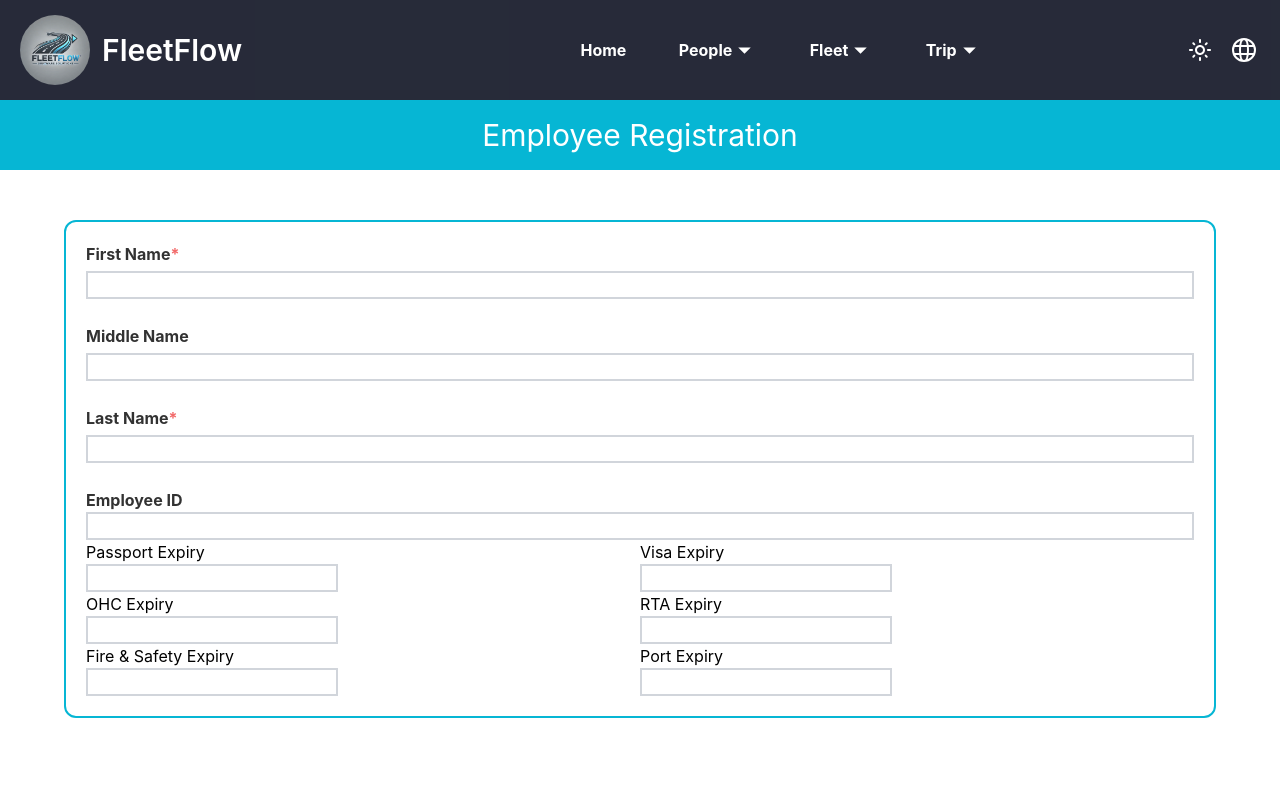
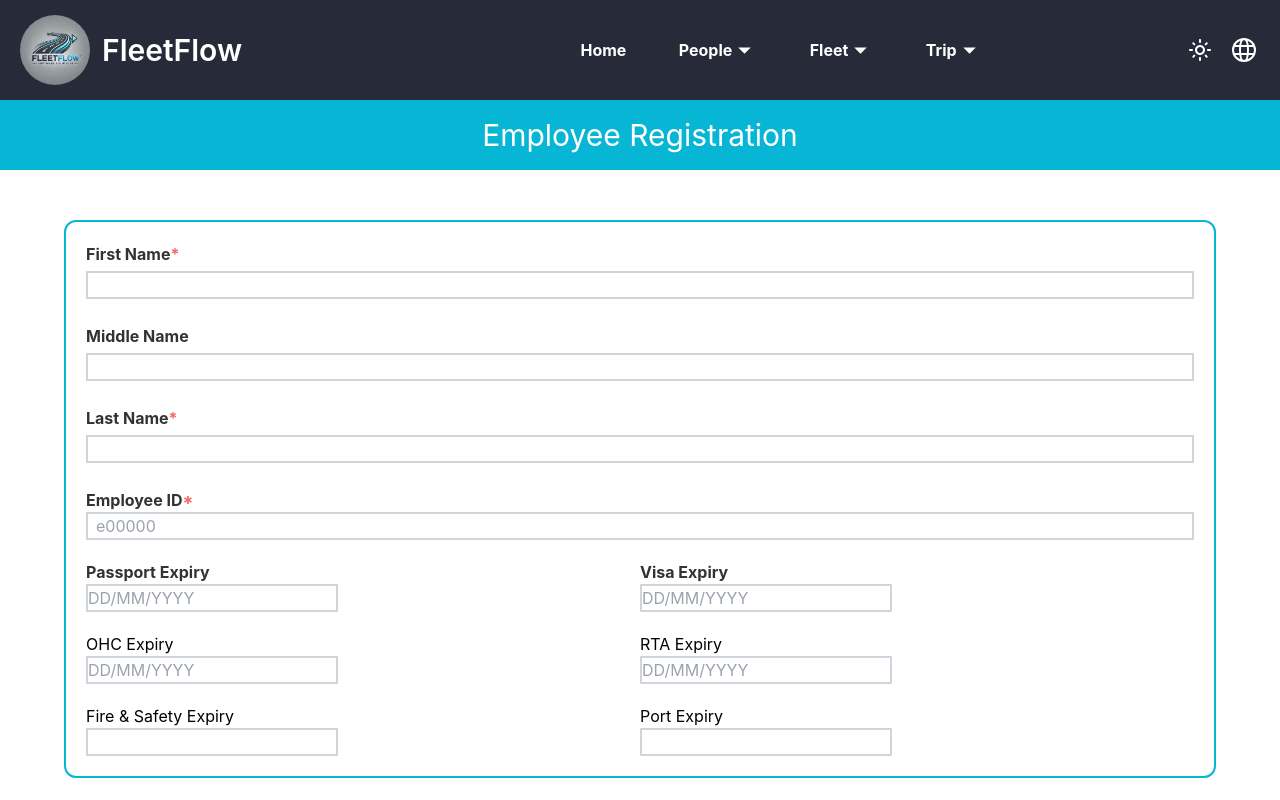
Before and after one commit to mohammedansarusman/analogistics, a React (Create React App) app: page /people/register in a window 1280 px wide. Built offline with nearby package versions, Linux system fonts and the light colour scheme.

Commit message:
expiry validation under process, f&i and port field is pending

```diff
--- /dev/null
+++ b/src/Components/CustomHooks/useDateValidity.js
@@ -0,0 +1,5 @@
+export const useDateValidity = (date) => {
+  if (date === null) {
+    return "Date should not be empty.";
+  }
+};
--- /dev/null
+++ b/src/Components/CustomHooks/useIdValidity.js
@@ -0,0 +1,14 @@
+export const useIdValidity = (empId)=>{
+    if(empId>6){
+        return "Employee ID should not exceed 6 digits.";
+    }
+    else if(empId.trim() === ""){
+        return "Employee ID should not be empty.";
+    }
+    else if(!/^[e][0-9]{5}$/.test(empId)){
+        return "Employee ID should start with 'e' followed by exactly 5 digits.";
+    }
+    else{
+        return "";
+    }
+}
--- a/src/Components/DatePickerOHCRTA.js
+++ b/src/Components/DatePickerOHCRTA.js
@@ -1,43 +1,15 @@
+
 import React from "react";
-import DatePicker from "react-datepicker";
-import "react-datepicker/dist/react-datepicker.css";
-import { useState } from "react";
 
+import RegisterOHCExpiry from "./RegisterOHCExpiry";
+import RegisterRTAExpiry from "./RegisterRTAExpiry";
 const DatePickerOHCRTA = () => {
-  const [selectedDateOHC, setSelectedDateOHC] = useState(null);
-  const [selectedDateRTA, setSelectedDateRTA] = useState(null);
-  const handleDateChangeOHC = (date) => {
-    setSelectedDateOHC(date);
-  };
 
-  const handleDateChangeRTA = (date) => {
-    setSelectedDateRTA(date);
-  };
   return (
     <div className="w-full flex flex-col items-start">
       <div className="flex w-full">
-        <div className="flex flex-col items-start w-1/2">
-          <label for="ohcExpiry" className="">
-            OHC Expiry
-          </label>
-          <DatePicker
-            selected={selectedDateOHC}
-            onChange={handleDateChangeOHC}
-            dateFormat="dd-MM-yyyy"
-            className=" text-black border-2 border-gray-300"
-          />
-        </div>
-        <div className="flex flex-col items-start w-1/2">
-          <label for="rtaExpiry" className="">
-            RTA Expiry
-          </label>
-          <DatePicker
-            selected={selectedDateRTA}
-            onChange={handleDateChangeRTA}
-            dateFormat="dd-MM-yyyy"
-            className=" text-black border-2 border-gray-300"
-          />
-        </div>
+        <RegisterOHCExpiry />
+        <RegisterRTAExpiry />
       </div>
     </div>
   );
--- a/src/Components/DatePickerPassVisa.js
+++ b/src/Components/DatePickerPassVisa.js
@@ -1,46 +1,15 @@
 import React from "react";
-import DatePicker from "react-datepicker";
-import "react-datepicker/dist/react-datepicker.css";
-import { useState } from "react";
+import RegisterPassportExpiry from "./RegisterPassportExpiry";
+import RegisterVisaExpiry from "./RegisterVisaExpiry";
 
 const DatePickerPassVisa = () => {
-  const [selectedDatePassport, setSelectedDatePassport] = useState(null);
-  const [selectedDateVisa, setSelectedDateVisa] = useState(null);
-
-  const handleDateChange = (date) => {
-    setSelectedDatePassport(date);
-  };
-  const handleDateChangeVisa = (date) => {
-    setSelectedDateVisa(date);
-  };
   return (
     <div className="w-full flex flex-col items-start">
       <div className="flex w-full">
-        <div className="flex flex-col items-start w-1/2">
-          <label for="passExpiry" className="">
-            Passport Expiry
-          </label>
-          <DatePicker
-            selected={selectedDatePassport}
-            onChange={handleDateChange}
-            dateFormat="dd-MM-yyyy"
-            className=" text-black border-2 border-gray-300"
-          />
-        </div>
-        <div className="flex flex-col items-start w-1/2">
-          <label for="visaExpiry" className="">
-            Visa Expiry
-          </label>
-          <DatePicker
-            selected={selectedDateVisa}
-            onChange={handleDateChangeVisa}
-            dateFormat="dd-MM-yyyy"
-            className=" text-black border-2 border-gray-300"
-          />
-        </div>
+        <RegisterPassportExpiry />
+        <RegisterVisaExpiry />
       </div>
     </div>
   );
 };
-
 export default DatePickerPassVisa;
--- a/src/Components/PeopleRegister.js
+++ b/src/Components/PeopleRegister.js
@@ -1,4 +1,4 @@
-import React, { useState } from "react";
+import React from "react";
 import { changeBar } from "../Store/navigationSlice";
 import { useDispatch } from "react-redux";
 // import { addDays, isWeekend } from 'date-fns'
@@ -8,6 +8,7 @@ import DatePickerFirePort from "./DatePickerFirePort";
 import RegisterName from "./RegisterName";
 import RegisterMiddleName from "./RegisterMiddleName";
 import RegisterLastName from "./RegisterLastName";
+import RegisterEmployeId from "./RegisterEmployeId";
 
 const PeopleRegister = () => {
   const dispatch = useDispatch();
@@ -25,17 +26,8 @@ const PeopleRegister = () => {
           <RegisterMiddleName />
           {/* Laste Name field */}
           <RegisterLastName />
-          <div className="w-full flex flex-col items-start">
-            <label htmlFor="empid" className="block font-bold opacity-80">
-              Employee ID
-            </label>
-            <input
-              type="text"
-              id="empid"
-              name="empid"
-              className="block w-full text-black border-2 border-gray-300 pl-2"
-            />
-          </div>
+          {/* Employee id field */}
+          <RegisterEmployeId />
           {/* passport and visa expiry date picker component */}
           <DatePickerPassVisa />
           {/* OHC and RTA expiry */}
--- /dev/null
+++ b/src/Components/RegisterEmployeId.js
@@ -0,0 +1,37 @@
+import React,{useState} from "react";
+import { useIdValidity } from "./CustomHooks/useIdValidity";
+
+const RegisterEmployeId = () => {
+    const [empId, setEmpId] = useState("");
+    const [interactedName, setInteractedName] = useState(false);
+    const message = useIdValidity(empId);
+    const handleId = (e) => {
+        setEmpId(e.target.value);
+    };
+    const handleBlur = () => {
+        setInteractedName(true);
+    };
+
+  return (
+    <div className="w-full flex flex-col items-start">
+      <label htmlFor="empid" className="block font-bold opacity-80">
+        Employee ID<span className="text-red-500">*</span>
+      </label>
+      <input
+        type="text"
+        id="empid"
+        name="empid"
+        value={empId}
+        onChange={handleId}
+        onBlur={handleBlur}
+        placeholder="e00000"
+        className="block w-full text-black border-2 border-gray-300 pl-2"
+      />
+      <div className="h-[20px]">
+        {interactedName && <p className="text-red-500 text-xs">{message}</p>}
+      </div>
+    </div>
+  );
+};
+
+export default RegisterEmployeId;
--- /dev/null
+++ b/src/Components/RegisterOHCExpiry.js
@@ -0,0 +1,39 @@
+import React from "react";
+import DatePicker from "react-datepicker";
+import "react-datepicker/dist/react-datepicker.css";
+import { useState } from "react";
+import {useDateValidity} from './CustomHooks/useDateValidity'
+
+const RegisterOHCExpiry = () => {
+  const [selectedDateOHC, setSelectedDateOHC] = useState(null);
+  const [interactedName, setInteractedName] = useState(false);
+
+  const handleDateChangeOHC = (date) => {
+    setSelectedDateOHC(date);
+  };
+  const handleBlur = () => {
+    setInteractedName(true);
+  };
+  const message = useDateValidity(selectedDateOHC)
+  return (
+    <div className="flex flex-col items-start w-1/2">
+      <label for="ohcExpiry" className="">
+        OHC Expiry
+      </label>
+      <DatePicker
+        selected={selectedDateOHC}
+        onChange={handleDateChangeOHC}
+        value={selectedDateOHC}
+        onBlur={handleBlur}
+        dateFormat="dd-MM-yyyy"
+        placeholderText="DD/MM/YYYY"
+        className=" text-black border-2 border-gray-300"
+      />
+      <div className="h-[20px]">
+        {interactedName && <p className="text-red-500 text-xs">{message}</p>}
+      </div>
+    </div>
+  );
+};
+
+export default RegisterOHCExpiry;
--- /dev/null
+++ b/src/Components/RegisterPassportExpiry.js
@@ -0,0 +1,42 @@
+// parent component  - <DatePickerPassVisa />
+// purpose of this component - the passport expiry field is created and its validation method.
+
+import React, {useState} from "react";
+import DatePicker from "react-datepicker";
+import "react-datepicker/dist/react-datepicker.css";
+import {useDateValidity} from './CustomHooks/useDateValidity'
+
+
+const RegisterPassportExpiry = () => {
+  const [selectedDatePassport, setSelectedDatePassport] = useState(null);
+  const [interactedName, setInteractedName] = useState(false);
+
+  const handleDateChange = (date) => {
+    setSelectedDatePassport(date);
+  };
+  const handleBlur = () => {
+    setInteractedName(true);
+  };
+  const message = useDateValidity(selectedDatePassport)
+  return (
+    <div className="flex flex-col items-start w-1/2">
+      <label for="passExpiry" className="font-bold opacity-80">
+        Passport Expiry
+      </label>
+      <DatePicker
+        selected={selectedDatePassport}
+        onChange={handleDateChange}
+        value={selectedDatePassport}
+        dateFormat="dd-MM-yyyy"
+        placeholderText="DD/MM/YYYY"
+        onBlur={handleBlur}
+        className=" text-black border-2 border-gray-300"
+      />
+      <div className="h-[20px]">
+        {interactedName && <p className="text-red-500 text-xs">{message}</p>}
+      </div>
+    </div>
+  );
+};
+
+export default RegisterPassportExpiry;
--- /dev/null
+++ b/src/Components/RegisterRTAExpiry.js
@@ -0,0 +1,39 @@
+import React from "react";
+import DatePicker from "react-datepicker";
+import "react-datepicker/dist/react-datepicker.css";
+import { useState } from "react";
+import {useDateValidity} from './CustomHooks/useDateValidity'
+
+const RegisterRTAExpiry = () => {
+  const [selectedDateRTA, setSelectedDateRTA] = useState(null);
+  const [interactedName, setInteractedName] = useState(false);
+
+  const handleDateChangeRTA = (date) => {
+    setSelectedDateRTA(date);
+  };
+  const handleBlur = () => {
+    setInteractedName(true);
+  };
+  const message = useDateValidity(selectedDateRTA)
+
+  return (
+    <div className="flex flex-col items-start w-1/2">
+      <label for="rtaExpiry" className="">
+        RTA Expiry
+      </label>
+      <DatePicker
+        selected={selectedDateRTA}
+        onChange={handleDateChangeRTA}
+        onBlur = {handleBlur}
+        dateFormat="dd-MM-yyyy"
+        placeholderText="DD/MM/YYYY"
+        className=" text-black border-2 border-gray-300"
+      />
+      <div className="h-[20px]">
+        {interactedName && <p className="text-red-500 text-xs">{message}</p>}
+      </div>
+    </div>
+  );
+};
+
+export default RegisterRTAExpiry;
--- /dev/null
+++ b/src/Components/RegisterVisaExpiry.js
@@ -0,0 +1,40 @@
+// parent component  - <DatePickerPassVisa />
+// purpose of this component - the VISA EXPIRY FIELD is created and its validation method.
+
+
+import React, {useState} from "react";
+import DatePicker from "react-datepicker";
+import "react-datepicker/dist/react-datepicker.css";
+import {useDateValidity} from './CustomHooks/useDateValidity'
+
+const RegisterVisaExpiry = () => {
+  const [selectedDateVisa, setSelectedDateVisa] = useState(null);
+  const [interactedName, setInteractedName] = useState(false);
+  const handleDateChangeVisa = (date) => {
+    setSelectedDateVisa(date);
+  };
+  const handleBlur = () => {
+    setInteractedName(true);
+  };
+  const message = useDateValidity(selectedDateVisa);
+  return (
+    <div className="flex flex-col items-start w-1/2">
+      <label for="visaExpiry" className="font-bold opacity-80">
+        Visa Expiry
+      </label>
+      <DatePicker
+        selected={selectedDateVisa}
+        onChange={handleDateChangeVisa}
+        value = {selectedDateVisa}
+        onBlur={handleBlur}
+        dateFormat="dd-MM-yyyy"
+        placeholderText="DD/MM/YYYY"
+        className=" text-black border-2 border-gray-300"
+      />
+      <div className="h-[20px]">
+        {interactedName && <p className="text-red-500 text-xs">{message}</p>}
+      </div>
+    </div>
+  );
+};
+export default RegisterVisaExpiry;
```
